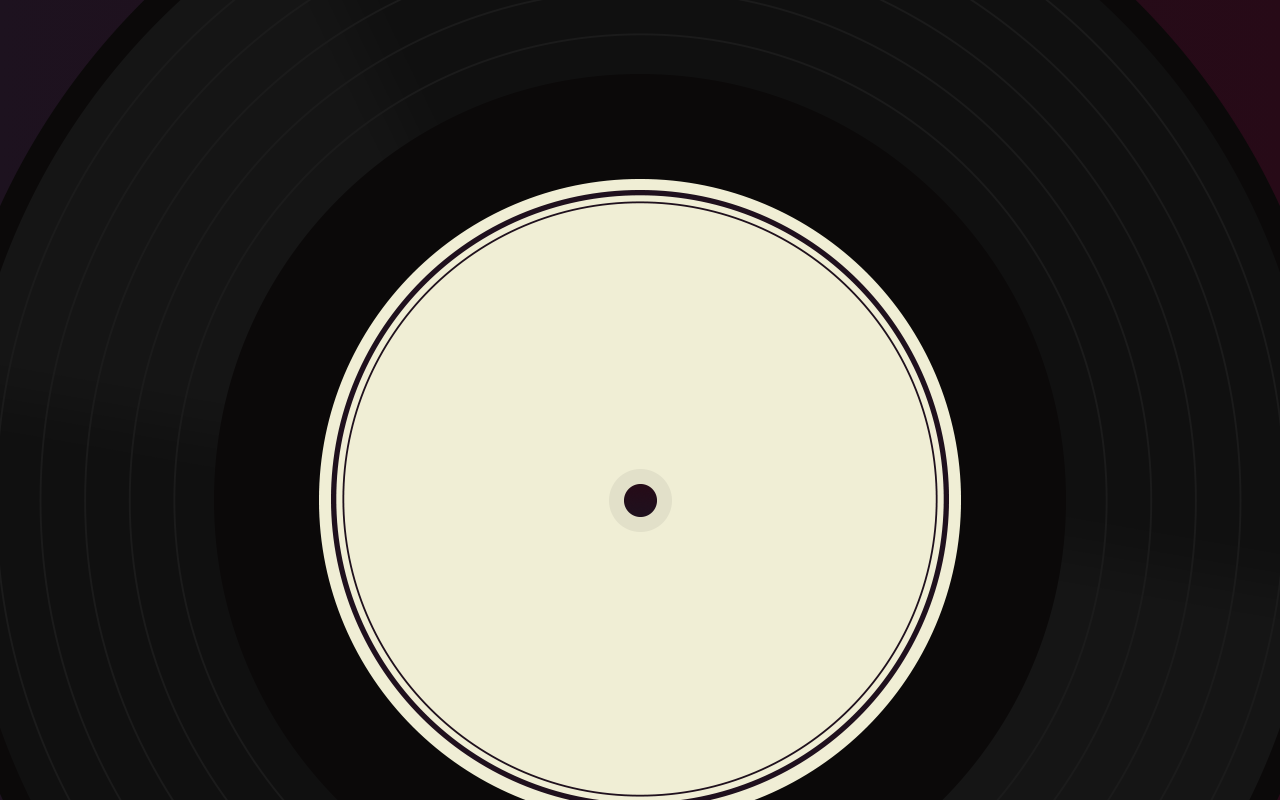
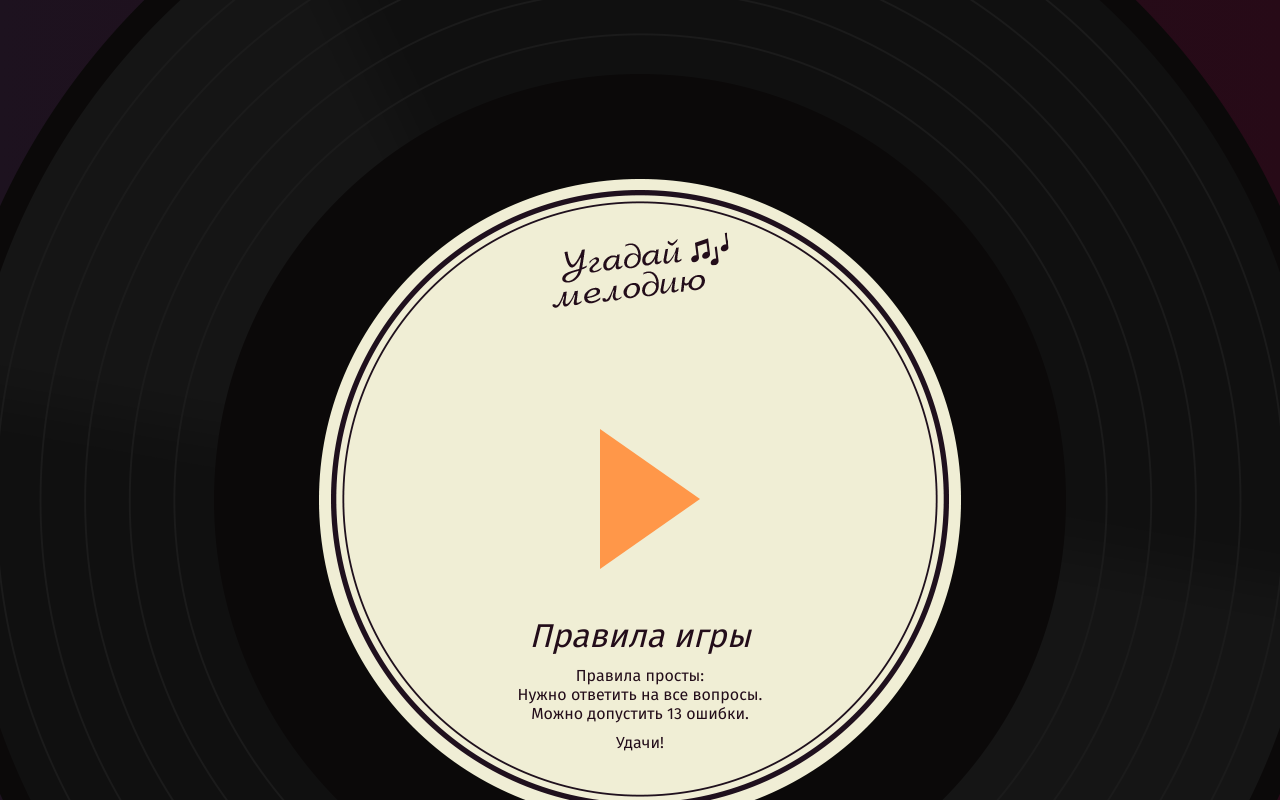
Before and after one commit to nigel-riss/80269-guess-melody-4, a React app: page / in a window 1280 px wide. Shown: the top 800 px of the page. Built offline with nearby package versions, Linux system fonts and the light colour scheme.

Commit message:
3.1. Add router. Fix minor bugs

```diff
--- a/src/components/app/app.jsx
+++ b/src/components/app/app.jsx
@@ -1,21 +1,52 @@
 import React, {PureComponent} from 'react';
 import PropTypes from 'prop-types';
-// import {Switch, Route, BrowserRouter} from 'react-router-dom';
+import {Switch, Route, BrowserRouter} from 'react-router-dom';
 import WelcomeScreen from '../welcome-screen/welcome-screen.jsx';
+import ArtistQuestionScreen from '../artist-question-screen/artist-question-screen.jsx';
+import GenreQuestionScreen from '../genre-question-screen/genre-question-screen.jsx';
+import {GameType} from '../../const.js';
 
 
 class App extends PureComponent {
   constructor(props) {
     super(props);
 
+    this.state = {
+      step: -1,
+    };
+
     this._handleWelcomeButtonClick = this._handleWelcomeButtonClick.bind(this);
   }
 
   render() {
-    const {errorCount} = this.props;
+    const {questions} = this.props;
 
+    return (
+      <BrowserRouter>
+        <Switch>
+          <Route exact path="/">
+            {this._renderGameScreen()}
+          </Route>
+          <Route exact path="/dev-artist">
+            <ArtistQuestionScreen
+              onAnswer={() => {}}
+              question={questions[1]}
+            />
+          </Route>
+          <Route exact path="/dev-genre">
+            <GenreQuestionScreen
+              onAnswer={() => {}}
+              question={questions[0]}
+            />
+          </Route>
+        </Switch>
+      </BrowserRouter>
+    );
+  }
+
+  _renderGameScreen() {
     return <WelcomeScreen
-      errorCount={errorCount}
+      errorCount={13}
       onWelcomeButtonClick={this._handleWelcomeButtonClick}
     />;
   }
--- a/src/index.js
+++ b/src/index.js
@@ -1,6 +1,6 @@
 import React from 'react';
 import ReactDOM from 'react-dom';
-import {App} from './components/app/app.jsx';
+import App from './components/app/app.jsx';
 import questions from './mocks/questions.js';
 
 const init = () => {
```
